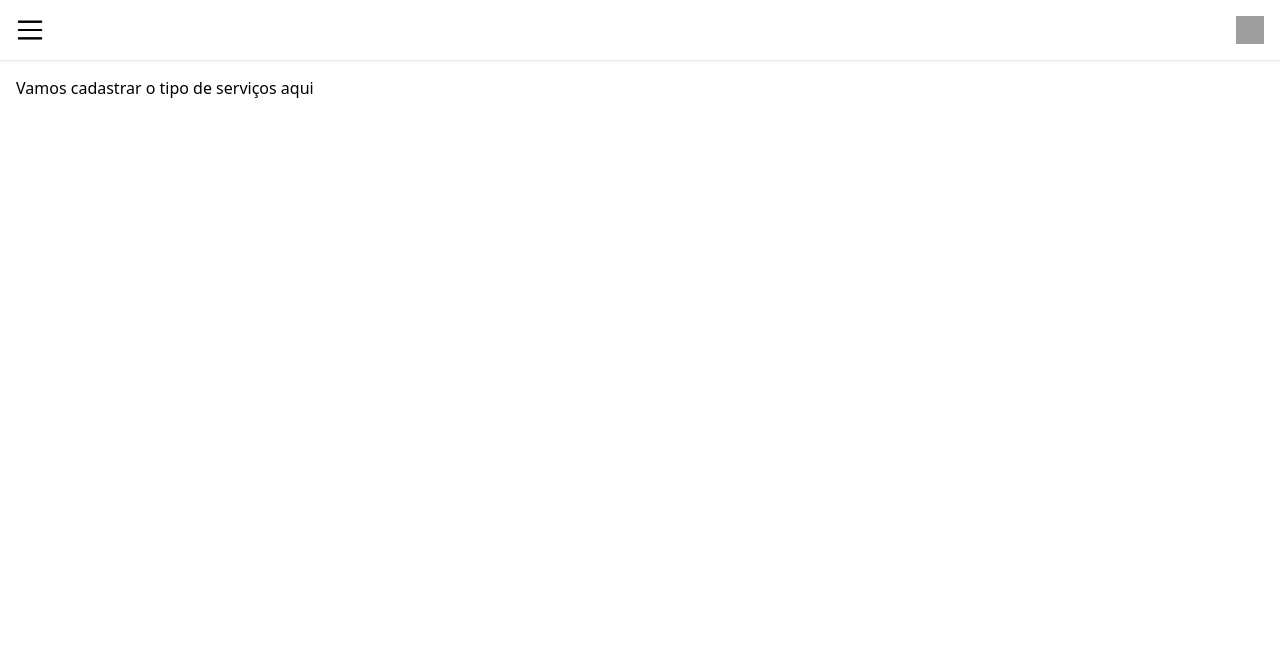
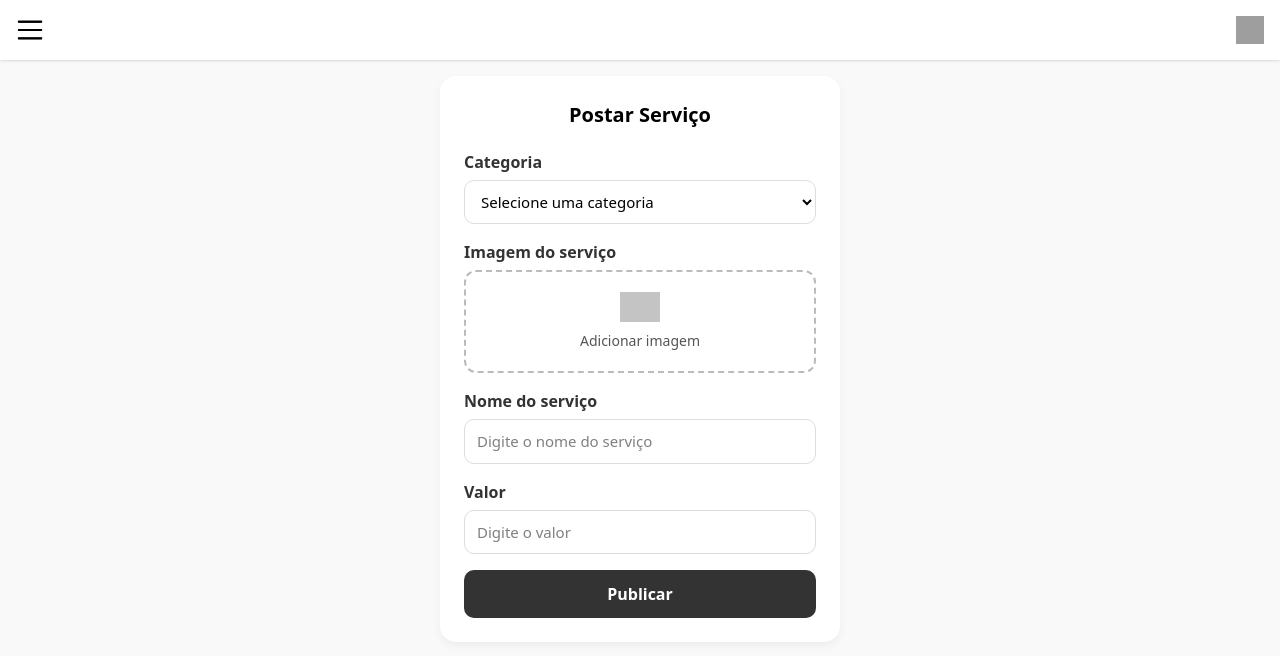
Before and after one commit to fe-lipejs/automacao-rf, a React (Vite) app: page /admin/servico in a window 1280 px wide. Shown: the top 656 px of the page. Built offline with nearby package versions, Linux system fonts and the light colour scheme; grey boxes are pictures that could not be loaded.

Commit message:
Atualização Servico Admin

```diff
--- /dev/null
+++ b/src/pages/admin/cadServico.css
@@ -0,0 +1,94 @@
+  body {
+      background-color: #f9f9f9;
+    }
+
+    .container {
+      max-width: 400px;
+      margin: 0 auto;
+      background: #fff;
+      border-radius: 16px;
+      box-shadow: 0 4px 10px rgba(0,0,0,0.05);
+      padding: 24px;
+    }
+
+    h1 {
+      font-size: 20px;
+      font-weight: 700;
+      text-align: center;
+      margin-bottom: 20px;
+    }
+
+    label {
+      display: block;
+      font-weight: 600;
+      margin-bottom: 6px;
+      color: #333;
+    }
+
+    select, input {
+      width: 100%;
+      padding: 10px 12px;
+      font-size: 15px;
+      border: 1px solid #ddd;
+      border-radius: 10px;
+      outline: none;
+      margin-bottom: 16px;
+      transition: border 0.2s;
+    }
+
+    select:focus, input:focus {
+      border-color: #444;
+    }
+
+    .upload {
+      border: 2px dashed #bbb;
+      border-radius: 12px;
+      text-align: center;
+      padding: 20px;
+      margin-bottom: 16px;
+      cursor: pointer;
+      transition: 0.3s;
+    }
+
+    .upload:hover {
+      border-color: #888;
+    }
+
+    .upload img {
+        z-index: -3;
+      width: 40px;
+      opacity: 0.6;
+    }
+
+    .upload span {
+      display: block;
+      margin-top: 8px;
+      font-size: 14px;
+      color: #555;
+    }
+
+    button {
+      width: 100%;
+      background-color: #333;
+      color: #fff;
+      padding: 12px;
+      border: none;
+      border-radius: 10px;
+      font-size: 16px;
+      cursor: pointer;
+      font-weight: 600;
+    }
+
+    button:hover {
+      background-color: #111;
+    }
+    button:active {
+      background-color: #111;
+    }
+
+    #preview {
+      width: 100%;
+      margin-top: 10px;
+      border-radius: 10px;
+      display: none;
+    }
--- a/src/pages/admin/cadServico.jsx
+++ b/src/pages/admin/cadServico.jsx
@@ -1,8 +1,47 @@
-function CadServico(){
-    return(
-        <>
-        <h1>Vamos cadastrar o tipo de serviços aqui</h1>
-        </>
+import './cadServico.css'
+
+function CadServico() {
+    return (
+        <div className="container">
+            <h1>Postar Serviço</h1>
+
+            <label htmlFor="categoria">Categoria</label>
+            <select id="categoria">
+                <option value="">Selecione uma categoria</option>
+                <option value="corte">Corte de cabelo</option>
+                <option value="manicure">Manicure</option>
+                <option value="pedicure">Pedicure</option>
+                <option value="maquiagem">Maquiagem</option>
+            </select>
+
+            <label>Imagem do serviço</label>
+            <div className="upload" onClick={() => document.getElementById('imagem').click()}>
+                <img className='mx-auto '
+                    src="https://cdn-icons-png.flaticon.com/512/685/685655.png"
+                    alt="camera icon"
+                />
+                <span>Adicionar imagem</span>
+            </div>
+
+            <input
+                type="file"
+                id="imagem"
+                accept="image/*"
+                style={{ display: 'none' }}
+                onChange={(event) => mostrarImagem(event)}
+            />
+
+            <img id="preview" alt="Prévia da imagem" />
+
+            <label htmlFor="nome">Nome do serviço</label>
+            <input type="text" id="nome" placeholder="Digite o nome do serviço" />
+
+            <label htmlFor="valor">Valor</label>
+            <input type="text" id="valor" placeholder="Digite o valor" />
+
+            <button>Publicar</button>
+        </div>
+
     )
 }
 
```
